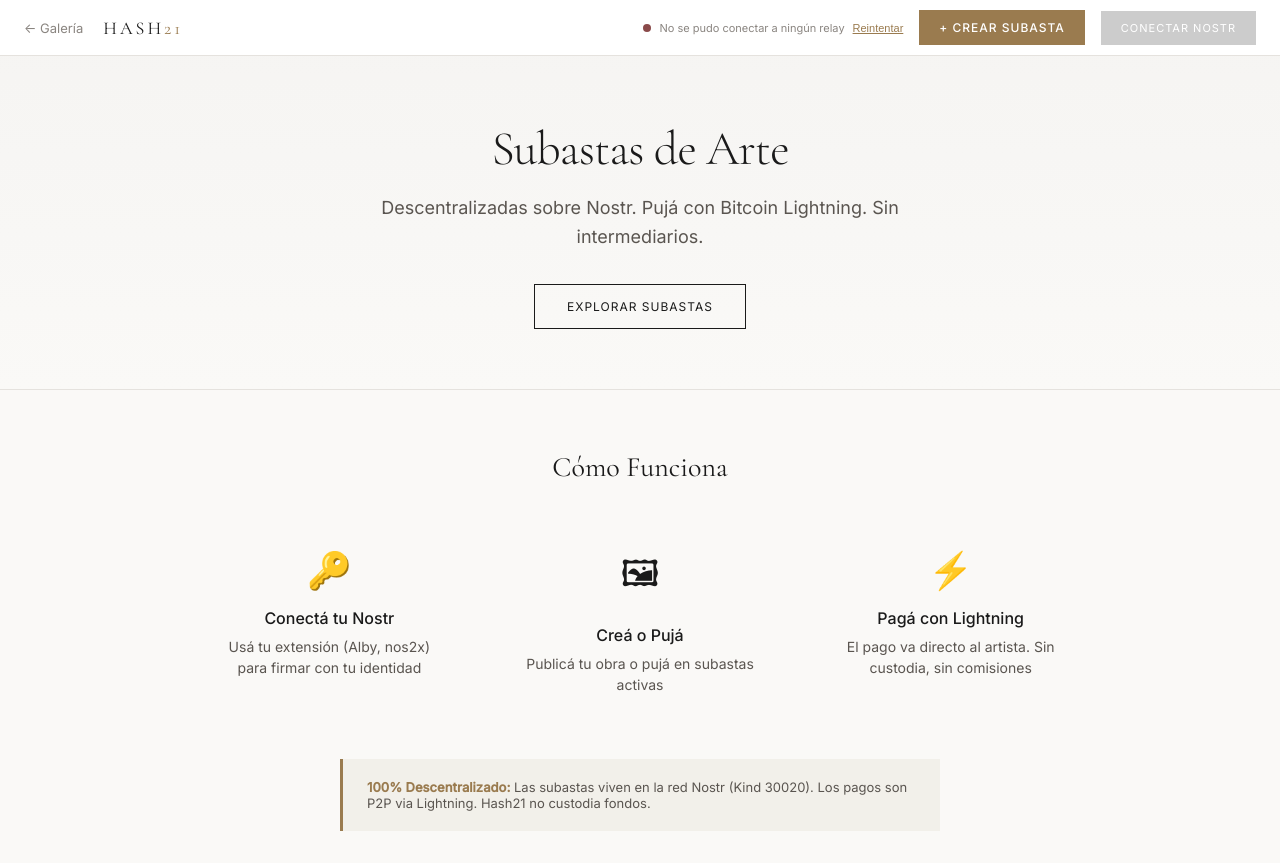
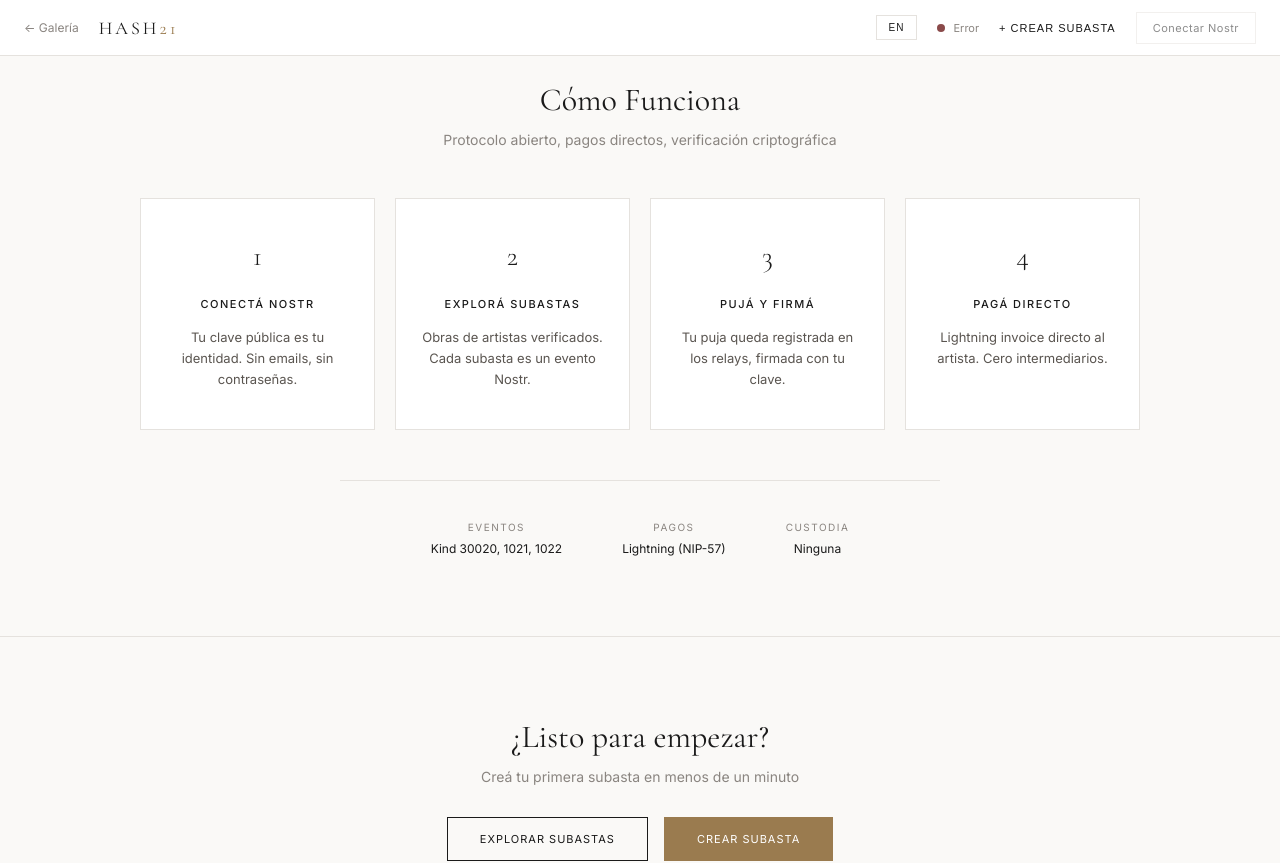
Before and after one commit to warrior-lai/hash-21, a React (Vite) app in the folder subastas-app/: page / in a window 1280 px wide. Shown: the top 863 px of the page. Built offline with nearby package versions, Linux system fonts and the light colour scheme; no server answers.

Commit message:
feat: match original design exactly
- How It Works: 4 cards with numbers, exact text
- Tech footer with EVENTOS, PAGOS, CUSTODIA
- CTA section: ¿Listo para empezar?
- Header: EN button, cleaner layout
- Remove Hero (not in original)

```diff
--- a/subastas-app/src/App.jsx
+++ b/subastas-app/src/App.jsx
@@ -2,8 +2,8 @@ import { useState } from 'react'
 import { useNostr } from './hooks/useNostr'
 import { useAuctions } from './hooks/useAuctions'
 import { Header } from './components/Header'
-import { Hero } from './components/Hero'
 import { HowItWorks } from './components/HowItWorks'
+import { CTA } from './components/CTA'
 import { AuctionList } from './components/AuctionList'
 import { CreateAuctionModal } from './components/CreateAuctionModal'
 import { AuctionDetailModal } from './components/AuctionDetailModal'
@@ -22,12 +22,12 @@ function App() {
         onCreateClick={() => setShowCreate(true)}
       />
 
-      <Hero
+      <HowItWorks />
+
+      <CTA
         onCreateClick={() => setShowCreate(true)}
         isConnected={!!nostr.user}
       />
-
-      <HowItWorks />
 
       <AuctionList
         id="subastas"
--- /dev/null
+++ b/subastas-app/src/components/CTA.css
@@ -0,0 +1,67 @@
+.cta-section {
+  padding: 80px 24px;
+  text-align: center;
+  background: #faf9f7;
+  border-top: 1px solid #e5e2de;
+}
+
+.cta-section h2 {
+  font-family: 'Cormorant Garamond', Georgia, serif;
+  font-size: 32px;
+  font-weight: 400;
+  color: #1a1a1a;
+  margin: 0 0 12px;
+}
+
+.cta-section p {
+  font-size: 14px;
+  color: #8a8580;
+  margin: 0 0 32px;
+}
+
+.cta-buttons {
+  display: flex;
+  gap: 16px;
+  justify-content: center;
+  flex-wrap: wrap;
+}
+
+.cta-btn {
+  padding: 14px 32px;
+  font-size: 11px;
+  letter-spacing: 1px;
+  text-transform: uppercase;
+  text-decoration: none;
+  border: 1px solid #1a1a1a;
+  background: transparent;
+  color: #1a1a1a;
+  cursor: pointer;
+  font-family: inherit;
+  transition: all 0.2s;
+}
+
+.cta-btn:hover {
+  background: #1a1a1a;
+  color: white;
+}
+
+.cta-btn.primary {
+  background: #9a7b4f;
+  border-color: #9a7b4f;
+  color: white;
+}
+
+.cta-btn.primary:hover {
+  background: #8a6b3f;
+  border-color: #8a6b3f;
+}
+
+@media (max-width: 500px) {
+  .cta-section {
+    padding: 50px 20px;
+  }
+
+  .cta-buttons {
+    flex-direction: column;
+  }
+}
--- /dev/null
+++ b/subastas-app/src/components/CTA.jsx
@@ -0,0 +1,16 @@
+import './CTA.css'
+
+export function CTA({ onCreateClick, isConnected }) {
+  return (
+    <section className="cta-section">
+      <h2>¿Listo para empezar?</h2>
+      <p>Creá tu primera subasta en menos de un minuto</p>
+      <div className="cta-buttons">
+        <a href="#subastas" className="cta-btn">Explorar Subastas</a>
+        <button className="cta-btn primary" onClick={onCreateClick}>
+          Crear Subasta
+        </button>
+      </div>
+    </section>
+  )
+}
--- a/subastas-app/src/components/Header.css
+++ b/subastas-app/src/components/Header.css
@@ -4,7 +4,7 @@
   left: 0;
   right: 0;
   height: 56px;
-  background: rgba(255, 255, 255, 0.95);
+  background: rgba(255, 255, 255, 0.98);
   backdrop-filter: blur(20px);
   border-bottom: 1px solid #e5e2de;
   display: flex;
@@ -23,7 +23,7 @@
 .back-link {
   color: #8a8580;
   text-decoration: none;
-  font-size: 13px;
+  font-size: 12px;
   transition: color 0.2s;
 }
 
@@ -47,7 +47,21 @@
 .header-right {
   display: flex;
   align-items: center;
-  gap: 16px;
+  gap: 20px;
+}
+
+.lang-btn {
+  background: transparent;
+  border: 1px solid #e5e2de;
+  padding: 6px 12px;
+  font-size: 10px;
+  letter-spacing: 1px;
+  cursor: pointer;
+  color: #1a1a1a;
+}
+
+.lang-btn:hover {
+  border-color: #1a1a1a;
 }
 
 .relay-status {
@@ -62,54 +76,54 @@
   width: 8px;
   height: 8px;
   border-radius: 50%;
+  background: #8a8580;
 }
 
-.retry-btn {
-  background: none;
-  border: none;
-  color: #9a7b4f;
-  font-size: 11px;
-  cursor: pointer;
-  text-decoration: underline;
+.relay-dot[data-status="connecting"] {
+  background: #d4a84b;
+}
+
+.relay-dot[data-status="connected"] {
+  background: #5a8a5a;
+}
+
+.relay-dot[data-status="error"] {
+  background: #8a4a4a;
 }
 
 .create-btn {
-  background: #9a7b4f;
-  color: white;
+  background: transparent;
   border: none;
-  padding: 10px 20px;
-  font-size: 12px;
+  padding: 8px 0;
+  font-size: 11px;
   letter-spacing: 1px;
-  text-transform: uppercase;
   cursor: pointer;
-  font-family: inherit;
+  color: #1a1a1a;
   font-weight: 500;
-  transition: background 0.2s;
 }
 
 .create-btn:hover {
-  background: #8a6b3f;
+  color: #9a7b4f;
 }
 
 .connect-btn {
-  background: #9a7b4f;
-  color: white;
-  border: none;
-  padding: 10px 20px;
+  background: transparent;
+  border: 1px solid #e5e2de;
+  color: #1a1a1a;
+  padding: 8px 16px;
   font-size: 11px;
-  letter-spacing: 1px;
-  text-transform: uppercase;
+  letter-spacing: 0.5px;
   cursor: pointer;
   font-family: inherit;
-  transition: background 0.2s;
+  transition: all 0.2s;
 }
 
 .connect-btn:hover {
-  background: #8a6b3f;
+  border-color: #1a1a1a;
 }
 
 .connect-btn:disabled {
-  background: #ccc;
+  opacity: 0.5;
   cursor: not-allowed;
 }
 
@@ -118,12 +132,13 @@
 }
 
 .user-btn {
-  background: #f5f4f2;
-  border: 1px solid #e5e2de;
-  padding: 8px 14px;
+  background: transparent;
+  border: none;
+  padding: 8px 0;
   font-size: 12px;
   cursor: pointer;
   font-family: monospace;
+  color: #1a1a1a;
 }
 
 .dropdown {
@@ -134,7 +149,7 @@
   background: white;
   border: 1px solid #e5e2de;
   box-shadow: 0 4px 12px rgba(0,0,0,0.1);
-  min-width: 160px;
+  min-width: 120px;
 }
 
 .dropdown button {
@@ -144,7 +159,8 @@
   border: none;
   background: none;
   text-align: left;
-  font-size: 13px;
+  font-size: 11px;
+  letter-spacing: 1px;
   cursor: pointer;
 }
 
@@ -152,16 +168,18 @@
   background: #f5f4f2;
 }
 
-@media (max-width: 600px) {
+@media (max-width: 700px) {
   .header {
     padding: 0 16px;
   }
 
-  .back-link {
+  .back-link,
+  .lang-btn,
+  .relay-status span:not(.relay-dot) {
     display: none;
   }
 
-  .relay-text {
-    display: none;
+  .header-right {
+    gap: 12px;
   }
 }
--- a/subastas-app/src/components/Header.jsx
+++ b/subastas-app/src/components/Header.jsx
@@ -4,22 +4,16 @@ import './Header.css'
 export function Header({ nostr, onCreateClick }) {
   const [showMenu, setShowMenu] = useState(false)
 
-  const statusColor = {
-    disconnected: '#8a8580',
-    connecting: '#d4a84b',
-    connected: '#5a8a5a',
-    error: '#8a4a4a'
-  }
-
-  const statusText = {
-    disconnected: 'Desconectado',
-    connecting: 'Conectando...',
-    connected: `${nostr.connectedRelays.length} relays`,
-    error: nostr.error || 'Error'
-  }
+  const statusText = nostr.status === 'connecting'
+    ? 'Conectando...'
+    : nostr.status === 'connected'
+      ? `${nostr.connectedRelays.length} relays`
+      : nostr.status === 'error'
+        ? 'Error'
+        : ''
 
   const shortNpub = nostr.user?.npub
-    ? `${nostr.user.npub.slice(0, 12)}...${nostr.user.npub.slice(-4)}`
+    ? `${nostr.user.npub.slice(0, 8)}...`
     : ''
 
   return (
@@ -32,34 +26,25 @@ export function Header({ nostr, onCreateClick }) {
       </div>
 
       <div className="header-right">
+        <button className="lang-btn">EN</button>
+
         <div className="relay-status">
-          <span
-            className="relay-dot"
-            style={{ background: statusColor[nostr.status] }}
-          />
-          <span className="relay-text">{statusText[nostr.status]}</span>
-          {nostr.status === 'error' && (
-            <button className="retry-btn" onClick={nostr.reconnect}>
-              Reintentar
-            </button>
-          )}
+          <span className="relay-dot" data-status={nostr.status} />
+          <span>{statusText}</span>
         </div>
 
-        <button
-          className="create-btn"
-          onClick={onCreateClick}
-        >
-          + Crear Subasta
+        <button className="create-btn" onClick={onCreateClick}>
+          + CREAR SUBASTA
         </button>
 
         {nostr.user ? (
           <div className="user-menu">
             <button className="user-btn" onClick={() => setShowMenu(!showMenu)}>
-              🟣 {shortNpub}
+              🟢 {shortNpub}
             </button>
             {showMenu && (
               <div className="dropdown">
-                <button onClick={nostr.logout}>Desconectar</button>
+                <button onClick={nostr.logout}>SALIR</button>
               </div>
             )}
           </div>
--- a/subastas-app/src/components/Hero.css
+++ /dev/null
@@ -1,82 +0,0 @@
-.hero {
-  padding: 120px 24px 60px;
-  text-align: center;
-  background: linear-gradient(180deg, #f5f4f2 0%, #faf9f7 100%);
-  border-bottom: 1px solid #e5e2de;
-}
-
-.hero-content {
-  max-width: 600px;
-  margin: 0 auto;
-}
-
-.hero h1 {
-  font-family: 'Cormorant Garamond', Georgia, serif;
-  font-size: 48px;
-  font-weight: 300;
-  color: #1a1a1a;
-  margin: 0 0 16px;
-  letter-spacing: -1px;
-}
-
-.hero-subtitle {
-  font-size: 18px;
-  color: #5a5550;
-  line-height: 1.6;
-  margin: 0 0 32px;
-}
-
-.hero-actions {
-  display: flex;
-  gap: 16px;
-  justify-content: center;
-  flex-wrap: wrap;
-}
-
-.hero-btn {
-  padding: 14px 32px;
-  font-size: 12px;
-  letter-spacing: 1px;
-  text-transform: uppercase;
-  text-decoration: none;
-  border: 1px solid #1a1a1a;
-  background: transparent;
-  color: #1a1a1a;
-  cursor: pointer;
-  font-family: inherit;
-  transition: all 0.2s;
-}
-
-.hero-btn:hover {
-  background: #1a1a1a;
-  color: white;
-}
-
-.hero-btn.primary {
-  background: #9a7b4f;
-  border-color: #9a7b4f;
-  color: white;
-}
-
-.hero-btn.primary:hover {
-  background: #8a6b3f;
-  border-color: #8a6b3f;
-}
-
-@media (max-width: 600px) {
-  .hero {
-    padding: 100px 20px 40px;
-  }
-
-  .hero h1 {
-    font-size: 32px;
-  }
-
-  .hero-subtitle {
-    font-size: 16px;
-  }
-
-  .hero-actions {
-    flex-direction: column;
-  }
-}
--- a/subastas-app/src/components/Hero.jsx
+++ /dev/null
@@ -1,22 +0,0 @@
-import './Hero.css'
-
-export function Hero({ onCreateClick, isConnected }) {
-  return (
-    <section className="hero">
-      <div className="hero-content">
-        <h1>Subastas de Arte</h1>
-        <p className="hero-subtitle">
-          Descentralizadas sobre Nostr. Pujá con Bitcoin Lightning. Sin intermediarios.
-        </p>
-        <div className="hero-actions">
-          <a href="#subastas" className="hero-btn">Explorar Subastas</a>
-          {isConnected && (
-            <button className="hero-btn primary" onClick={onCreateClick}>
-              + Crear Subasta
-            </button>
-          )}
-        </div>
-      </div>
-    </section>
-  )
-}
--- a/subastas-app/src/components/HowItWorks.css
+++ b/subastas-app/src/components/HowItWorks.css
@@ -1,72 +1,111 @@
 .how-it-works {
-  padding: 60px 24px;
+  padding: 80px 24px;
   text-align: center;
   background: #faf9f7;
-  border-bottom: 1px solid #e5e2de;
 }
 
 .how-it-works h2 {
   font-family: 'Cormorant Garamond', Georgia, serif;
-  font-size: 28px;
+  font-size: 32px;
   font-weight: 400;
   color: #1a1a1a;
-  margin: 0 0 40px;
+  margin: 0 0 12px;
+}
+
+.how-subtitle {
+  font-size: 14px;
+  color: #8a8580;
+  margin: 0 0 50px;
 }
 
 .steps {
   display: grid;
-  grid-template-columns: repeat(auto-fit, minmax(200px, 1fr));
-  gap: 32px;
-  max-width: 900px;
-  margin: 0 auto 40px;
+  grid-template-columns: repeat(4, 1fr);
+  gap: 20px;
+  max-width: 1000px;
+  margin: 0 auto 50px;
 }
 
-.step {
-  padding: 24px;
+.step-card {
+  border: 1px solid #e5e2de;
+  padding: 40px 24px;
+  background: white;
+  text-align: center;
 }
 
-.step-icon {
-  font-size: 36px;
+.step-num {
+  font-family: 'Cormorant Garamond', Georgia, serif;
+  font-size: 28px;
+  font-weight: 300;
+  color: #1a1a1a;
   display: block;
-  margin-bottom: 16px;
+  margin-bottom: 24px;
 }
 
-.step h3 {
-  font-size: 16px;
+.step-card h3 {
+  font-size: 11px;
   font-weight: 500;
-  margin: 0 0 8px;
+  letter-spacing: 1.5px;
+  color: #1a1a1a;
+  margin: 0 0 16px;
+}
+
+.step-card p {
+  font-size: 13px;
+  color: #5a5550;
+  line-height: 1.6;
+  margin: 0;
+}
+
+.tech-footer {
+  display: flex;
+  justify-content: center;
+  gap: 60px;
+  padding-top: 40px;
+  border-top: 1px solid #e5e2de;
+  max-width: 600px;
+  margin: 0 auto;
+}
+
+.tech-item {
+  text-align: center;
+}
+
+.tech-label {
+  display: block;
+  font-size: 10px;
+  letter-spacing: 1.5px;
+  color: #8a8580;
+  margin-bottom: 6px;
+}
+
+.tech-value {
+  font-size: 12px;
   color: #1a1a1a;
 }
 
-.step p {
-  font-size: 14px;
-  color: #5a5550;
-  line-height: 1.5;
-  margin: 0;
+@media (max-width: 800px) {
+  .steps {
+    grid-template-columns: repeat(2, 1fr);
+  }
 }
 
-.tech-note {
-  max-width: 600px;
-  margin: 0 auto;
-  padding: 20px 24px;
-  background: rgba(154, 123, 79, 0.08);
-  border-left: 3px solid #9a7b4f;
-  text-align: left;
-  font-size: 13px;
-  color: #5a5550;
-}
-
-.tech-note strong {
-  color: #9a7b4f;
-}
-
-@media (max-width: 600px) {
+@media (max-width: 500px) {
   .how-it-works {
-    padding: 40px 20px;
+    padding: 50px 20px;
   }
 
   .steps {
     grid-template-columns: 1fr;
+    gap: 16px;
+  }
+
+  .step-card {
+    padding: 30px 20px;
+  }
+
+  .tech-footer {
+    flex-direction: column;
     gap: 24px;
   }
 }
--- a/subastas-app/src/components/HowItWorks.jsx
+++ b/subastas-app/src/components/HowItWorks.jsx
@@ -3,37 +3,55 @@ import './HowItWorks.css'
 export function HowItWorks() {
   const steps = [
     {
-      icon: '🔑',
-      title: 'Conectá tu Nostr',
-      desc: 'Usá tu extensión (Alby, nos2x) para firmar con tu identidad'
+      num: '1',
+      title: 'CONECTÁ NOSTR',
+      desc: 'Tu clave pública es tu identidad. Sin emails, sin contraseñas.'
     },
     {
-      icon: '🖼',
-      title: 'Creá o Pujá',
-      desc: 'Publicá tu obra o pujá en subastas activas'
+      num: '2',
+      title: 'EXPLORÁ SUBASTAS',
+      desc: 'Obras de artistas verificados. Cada subasta es un evento Nostr.'
     },
     {
-      icon: '⚡',
-      title: 'Pagá con Lightning',
-      desc: 'El pago va directo al artista. Sin custodia, sin comisiones'
+      num: '3',
+      title: 'PUJÁ Y FIRMÁ',
+      desc: 'Tu puja queda registrada en los relays, firmada con tu clave.'
+    },
+    {
+      num: '4',
+      title: 'PAGÁ DIRECTO',
+      desc: 'Lightning invoice directo al artista. Cero intermediarios.'
     }
   ]
 
   return (
     <section className="how-it-works">
       <h2>Cómo Funciona</h2>
+      <p className="how-subtitle">Protocolo abierto, pagos directos, verificación criptográfica</p>
+
       <div className="steps">
         {steps.map((step, i) => (
-          <div key={i} className="step">
-            <span className="step-icon">{step.icon}</span>
+          <div key={i} className="step-card">
+            <span className="step-num">{step.num}</span>
             <h3>{step.title}</h3>
             <p>{step.desc}</p>
           </div>
         ))}
       </div>
-      <div className="tech-note">
-        <strong>100% Descentralizado:</strong> Las subastas viven en la red Nostr (Kind 30020).
-        Los pagos son P2P via Lightning. Hash21 no custodia fondos.
+
+      <div className="tech-footer">
+        <div className="tech-item">
+          <span className="tech-label">EVENTOS</span>
+          <span className="tech-value">Kind 30020, 1021, 1022</span>
+        </div>
+        <div className="tech-item">
+          <span className="tech-label">PAGOS</span>
+          <span className="tech-value">Lightning (NIP-57)</span>
+        </div>
+        <div className="tech-item">
+          <span className="tech-label">CUSTODIA</span>
+          <span className="tech-value">Ninguna</span>
+        </div>
       </div>
     </section>
   )
```
